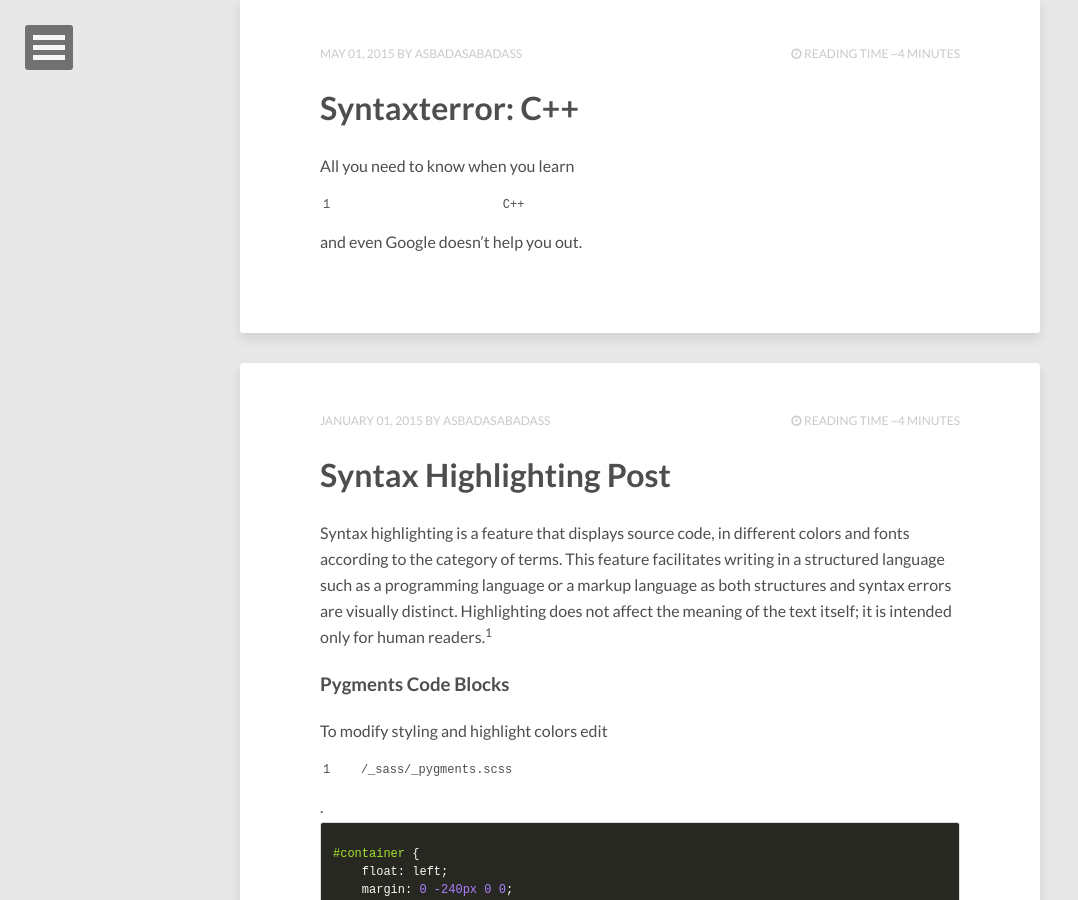
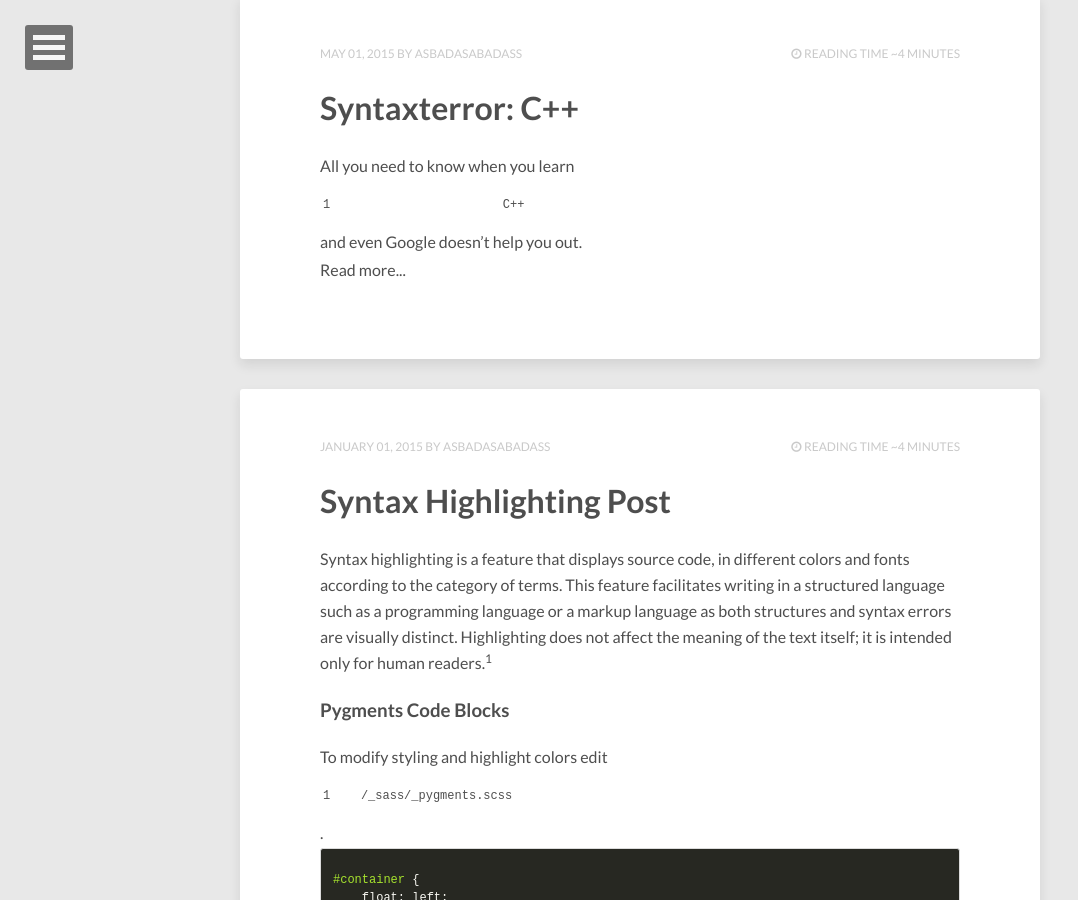
Before and after one commit to AsBadAsABadass/AsBadAsABadass.github.io, a Jekyll site: the page built from index.html, in a window 1280 px wide and 900 px high, scrolled down 454 px. Shown: the whole window, without its empty margins (0-1078 px from the left). Built offline with Jekyll 4.4.1, drawn with Linux system fonts in a browser that asks for light colours; nearby versions of some CDN libraries; the list of posts is cut into pages by our own code.

Commit message:
Update index.html

```diff
--- a/index.html
+++ b/index.html
@@ -38,6 +38,8 @@ image:
     {% else %}
       {{ post.content | strip_html | truncatewords: 50 }}
     {% endif %}
+    <br>
+    <a href="{{ post.url }}">Read more...</a>
   </div><!-- /.entry-content -->
 </article><!-- /.hentry -->
 {% endfor %}
```
